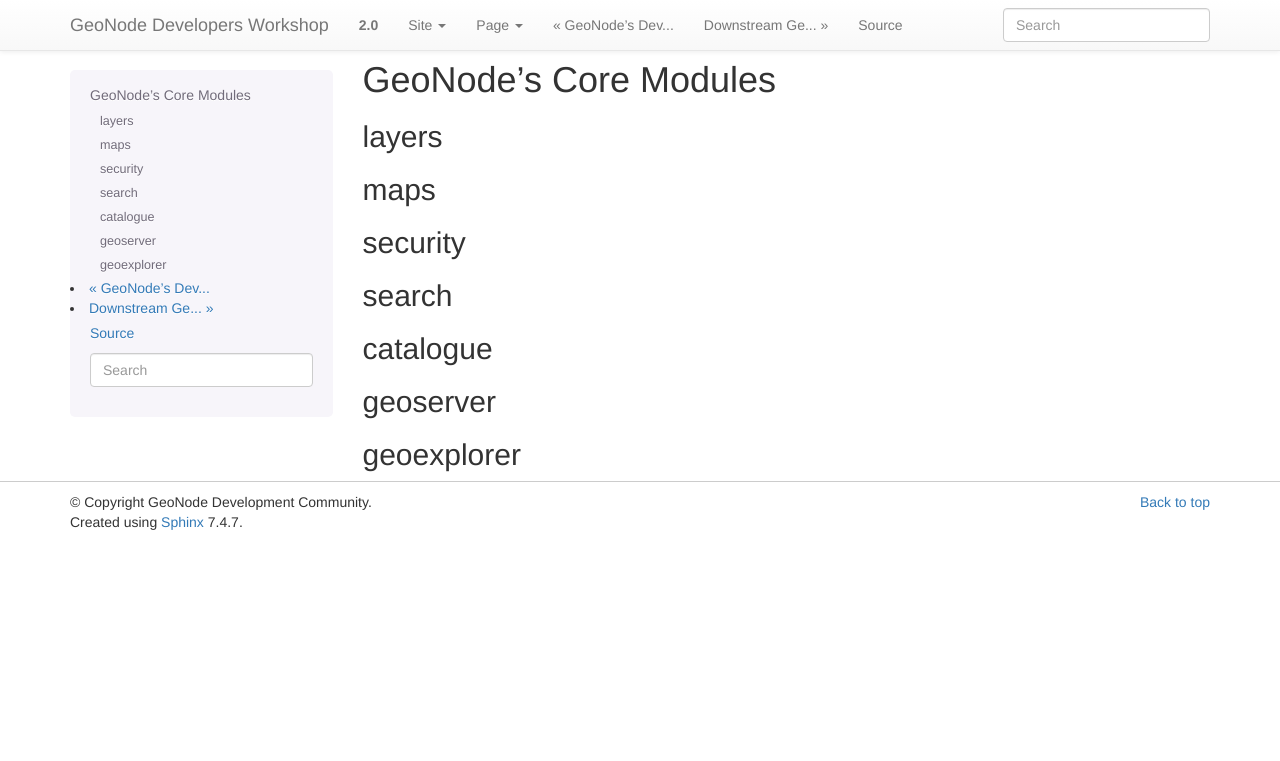
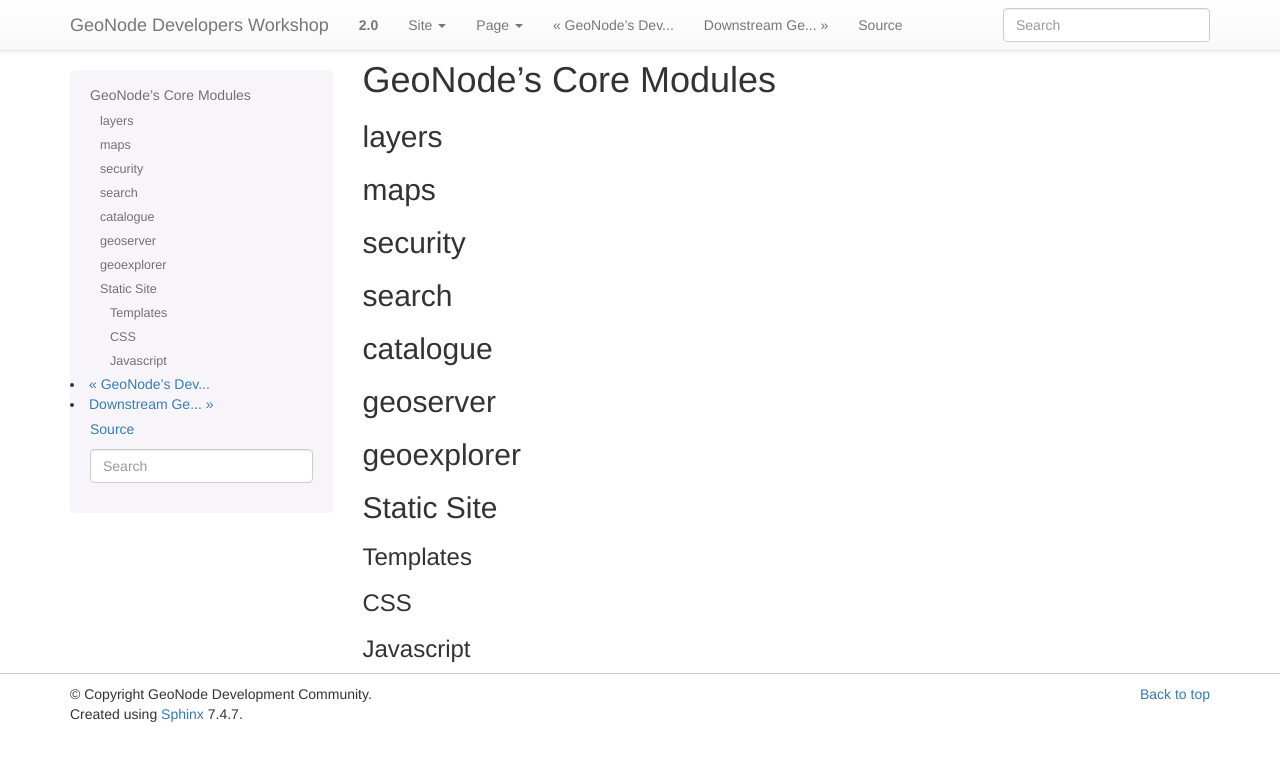
Before and after one commit to lucacasagrande/geonode-workshops, a Sphinx documentation site: the page built from devel/doc/core/coremodules.rst, in a window 1280 px wide. Shown: the top 761 px of the page. Built offline with Sphinx 7.4.7, drawn with Linux system fonts in a browser that asks for light colours; pages that are not in the unit, such as notebooks, are missing from menus.

Commit message:
More work

```diff
--- a/devel/doc/core/coremodules.rst
+++ b/devel/doc/core/coremodules.rst
@@ -23,3 +23,15 @@
 
 geoexplorer
 -----------
+
+Static Site
+-----------
+
+Templates
+~~~~~~~~~
+
+CSS
+~~~
+
+Javascript
+~~~~~~~~~~
```
